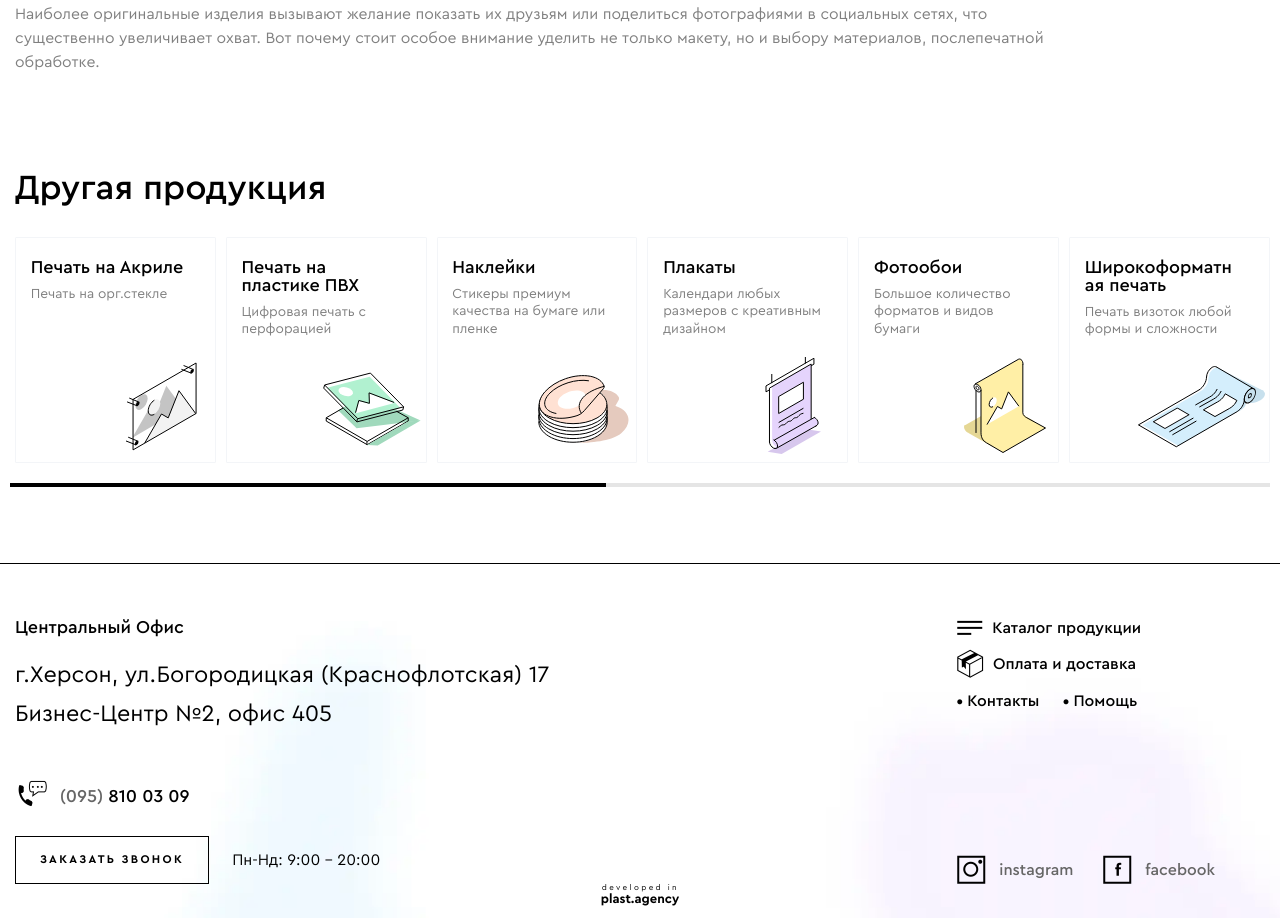
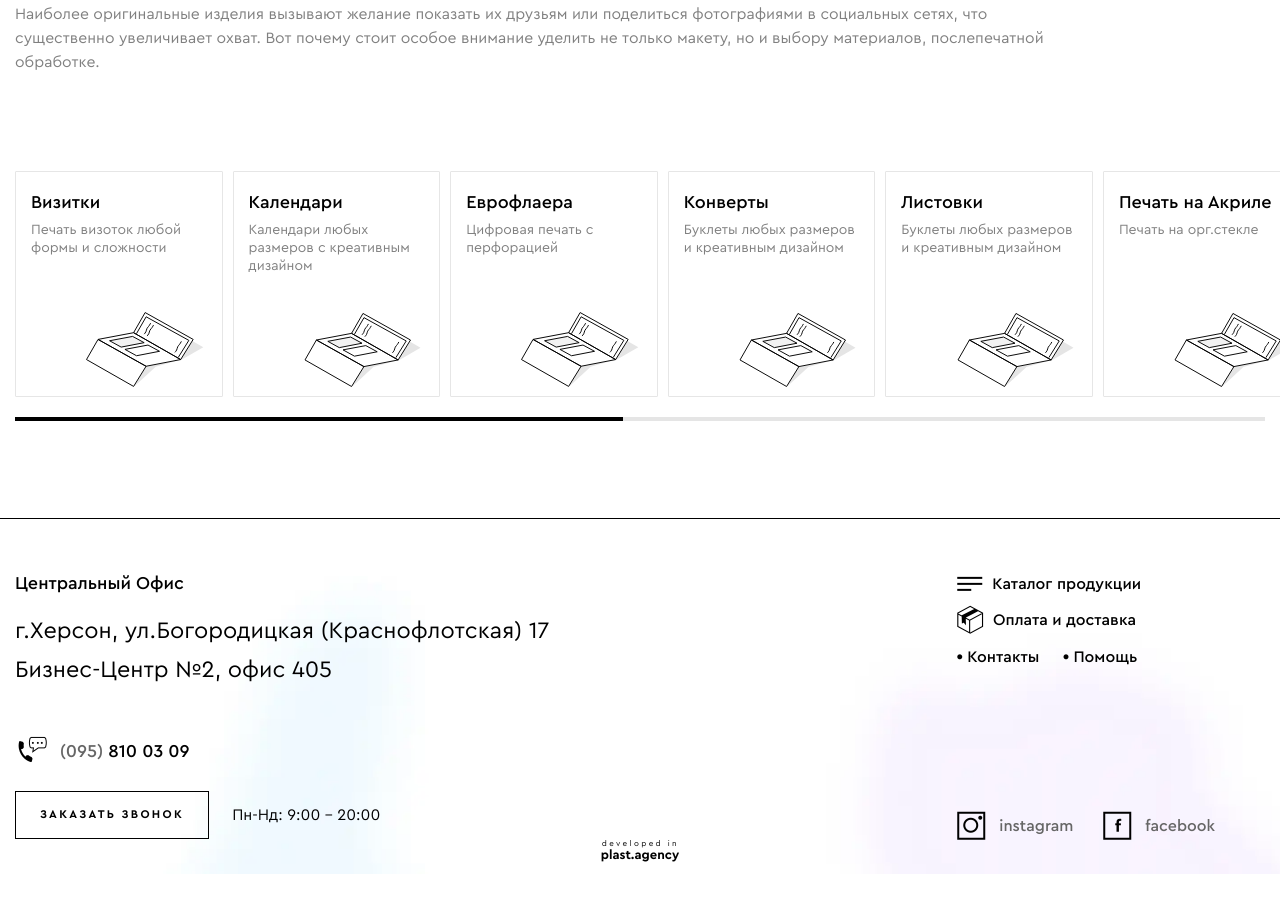
Before and after one commit to cubachatou/PRINTEX, a website: page PLAST_AGENCY/Product-3.html in a window 1280 px wide. Shown: the part 2042-2960 px from the top of the page. After the commit the page ends 2916 px from the top, so only its background shows below. Drawn offline with nearby package versions, Linux system fonts and the light colour scheme; files that its build step writes are made by us from their sources; files whose address does not match are found by name.

Commit message:
product slider

```diff
--- a/#src/scss/_product.scss
+++ b/#src/scss/_product.scss
@@ -412,117 +412,60 @@
 }
 //====================================================================================================
 //====================================================================================================
-.product {
-  // .product__another
-  &__another {
-    margin-bottom: 76px;
+.another-product {
+		// .another-product__scrollbar-slider
+		&__scrollbar-slider {
+      overflow: visible;
+      @include adaptiv-value("margin-bottom", 100, 50, 1);
 		}
-}
-.another-product {
-  &__link {
-    z-index: 1;
-    position: absolute;
-    top: 0px;
-    left: 0px;
-    width: 100%;
-    height: 100%;
-    color: $mainColor;
+		// .another-product__item
+		&__item {
+      @extend .item-catalog;
+      @include adaptiv-value("width", 212, 147, 1);
 		}
 		// .another-product__title
 		&__title {
-    @include adaptiv-value(margin-bottom, 30, 20, 1);
-    @include adaptiv-font(36, 30, 36);
-    line-height: 36px;
-    font-weight: 500;
+      @extend .item-catalog__title;
 		}
-  // .another-product__productarea
-  &__productarea {
-    min-width: 0;
-    margin: 0 -5px;
+		// .another-product__sub-title
+		&__sub-title {
+      @extend .item-catalog__sub-title;
 		}
-  // .another-product__product
-  &__product {
-    position: relative;
-    flex: 0 0 212 / 1330 * 100%;
-    margin: 0 5px;
-    padding: 20px 0 100px 0;
-    @include adaptiv-value(padding-left, 15, 10, 1);
-    @include adaptiv-value(padding-right, 15, 10, 1);
-    min-height: 226px;
-    max-height: 226px;
-    min-width: 147px;
-    border: 1px solid #f3f5f8;
-    border-radius: 1px;
-    transition: all 0.3s ease 0s;
-    @media (any-hover: hover) {
-      &:hover ._icon-productArrow {
-        opacity: 1;
+		// .another-product__body
+		&__body {
+      @extend .item-catalog__body;
 		}
-      &:hover ._bgcolor-hover {
-        opacity: 1;
+		// .another-product__arrow
+		&__arrow {
+      @extend .item-catalog__arrow;
+		}
+		// .another-product__icon-wrapper
+		&__icon-wrapper {
+      @extend .item-catalog__icon-wrapper;
+		}
+		// .another-product__icon
+		&__icon {
+      @extend .item-catalog__icon;
+			// .another-product__icon_default
+			&_default {
+        @extend .item-catalog__icon_default;
+			}
+			// .another-product__icon_colored
+			&_colored {
+        @extend .item-catalog__icon_colored;
 			}
 		}
 }
-  // .another-product__product-title
-  &__product-title {
-    word-break: break-word;
-    margin-bottom: 10px;
-    padding-right: 15px;
-    font-weight: 500;
-    font-size: 18px;
-    line-height: 18px;
-  }
-  // .another-product__product-subtitle
-  &__product-subtitle {
-    @include adaptiv-font(14, 12, 14);
-    line-height: 18 / 14 * 100%;
-    color: $gray80;
-  }
-  // .another-product__icon
-  &__icon {
-    position: absolute;
-    top: 0;
-    left: 0;
+
+.swiper-container {
   width: 100%;
   height: 100%;
-    background-repeat: no-repeat;
-    background-size: auto;
-    background-position: 95% 95%;
-    &_1 {
-      background-image: url(../img/catalog/colored7.svg);
 }
-    &_2 {
-      background-image: url(../img/catalog/colored8.svg);
+.swiper-wrapper {
 }
-    &_3 {
-      background-image: url(../img/catalog/colored9.svg);
+.swiper-slide {
 }
-    &_4 {
-      background-image: url(../img/catalog/colored10.svg);
-    }
-    &_5 {
-      background-image: url(../img/catalog/colored11.svg);
-    }
-    &_6 {
-      background-image: url(../img/catalog/colored12.svg);
-    }
-    &_7 {
-      background-image: url(../img/catalog/colored1.svg);
-    }
-    &_8 {
-      background-image: url(../img/catalog/colored2.svg);
-    }
-    &_9 {
-      background-image: url(../img/catalog/colored4.svg);
-    }
-    &_10 {
-      background-image: url(../img/catalog/colored5.svg);
-    }
-    &_11 {
-      background-image: url(../img/catalog/colored6.svg);
-    }
-  }
-}
+
 
 body > div.wrapper._loaded > main > section.product__another.another-product._container > div > div.swiper-scrollbar {
   margin-top: 20px;
--- a/PLAST_AGENCY/Product-3.html
+++ b/PLAST_AGENCY/Product-3.html
@@ -229,7 +229,6 @@
             </div>
           </div>
         </section>
-        <!--  -->
         <div class="product__table table-product _container">
           <table class="table-product__table table table_1">
             <tr class="table-product__row">
@@ -364,7 +363,6 @@
             </table>
           </div>
         </div>
-        <!--  -->
         <section class="product-info _container">
           <div>
             <h1>Что такое буклеты?</h1>
@@ -405,128 +403,140 @@
             </p>
           </div>
         </section>
-        <!--  -->
         <section class="product__another another-product _container">
-          <h3 class="another-product__title">Другая продукция</h3>
-          <div class="another-product__productarea _swiper _swiper_scroll">
-            <div class="another-product__product another-product__product_1">
-                <a href="" class="another-product__link"></a>
-                <h4 class="another-product__product-title">
-                  Печать на Акриле
-                </h4>
-                <p class="another-product__product-subtitle">
-                  Печать на орг.стекле
-                </p>
-                <div
-                  class="another-product__icon another-product__icon_1"
-                ></div>
-                <span class="_bgcolor-hover _bgcolor-hover_gray"></span>
-                <div class="_icon-productArrow"></div>
+          <div class="another-product__scrollbar-slider swiper-container _swiper _swiper_scroll">
+            <a href="#" class="another-product__item">
+              <h3 class="another-product__title">Визитки</h3>
+              <h4 class="another-product__sub-title">Печать визоток любой формы и сложности</h4>
+              <div class="another-product__body">
+                <span class="another-product__arrow _icon-productArrow"></span>
+                <div class="another-product__icon-wrapper">
+                  <span class="another-product__icon another-product__icon_default"></span>
+                  <span class="another-product__icon another-product__icon_colored"></span>
                 </div>
-            <div class="another-product__product another-product__product_2">
-                <a href="" class="another-product__link"></a>
-                <h4 class="another-product__product-title">
-                  Печать на пластике ПВХ
-                </h4>
-                <p class="another-product__product-subtitle">
-                  Цифровая печать с перфорацией
-                </p>
-                <div
-                  class="another-product__icon another-product__icon_2"
-                ></div>
-                <span class="_bgcolor-hover _bgcolor-hover_green"></span>
-                <div class="_icon-productArrow"></div>
               </div>
-            <div class="another-product__product another-product__product_3">
-                <a href="" class="another-product__link"></a>
-                <h4 class="another-product__product-title">
-                  Наклейки
-                </h4>
-                <p class="another-product__product-subtitle">
-                  Стикеры премиум качества на бумаге или пленке
-                </p>
-                <div
-                  class="another-product__icon another-product__icon_3"
-                ></div>
-                <span class="_bgcolor-hover _bgcolor-hover_beige"></span>
-                <div class="_icon-productArrow"></div>
+              <span class="_rgba _rgba-blue"></span>
+            </a>
+            <a href="#" class="another-product__item">
+              <h3 class="another-product__title">Календари</h3>
+              <h4 class="another-product__sub-title">Календари любых размеров с креативным дизайном</h4>
+              <div class="another-product__body">
+                <span class="another-product__arrow _icon-productArrow"></span>
+                <div class="another-product__icon-wrapper">
+                  <span class="another-product__icon another-product__icon_default"></span>
+                  <span class="another-product__icon another-product__icon_colored"></span>
                 </div>
-            <div class="another-product__product another-product__product_4">
-                <a href="" class="another-product__link"></a>
-                <h4 class="another-product__product-title">
-                  Плакаты
-                </h4>
-                <p class="another-product__product-subtitle">
-                  Календари любых размеров с креативным дизайном
-                </p>
-                <div
-                  class="another-product__icon another-product__icon_4"
-                ></div>
-                <span class="_bgcolor-hover _bgcolor-hover_purple"></span>
-                <div class="_icon-productArrow"></div>
               </div>
-            <div class="another-product__product another-product__product_5">
-                <a href="" class="another-product__link"></a>
-                <h4 class="another-product__product-title">
-                  Фотообои
-                </h4>
-                <p class="another-product__product-subtitle">
-                  Большое количество форматов и видов бумаги
-                </p>
-                <div
-                  class="another-product__icon another-product__icon_5"
-                ></div>
-                <span class="_bgcolor-hover _bgcolor-hover_yellow"></span>
-                <div class="_icon-productArrow"></div>
+              <span class="_rgba _rgba-purple"></span>
+            </a>
+            <a href="#" class="another-product__item">
+              <h3 class="another-product__title">Eврофлаера</h3>
+              <h4 class="another-product__sub-title">Цифровая печать с перфорацией</h4>
+              <div class="another-product__body">
+                <span class="another-product__arrow _icon-productArrow"></span>
+                <div class="another-product__icon-wrapper">
+                  <span class="another-product__icon another-product__icon_default"></span>
+                  <span class="another-product__icon another-product__icon_colored"></span>
                 </div>
-            <div class="another-product__product another-product__product_6">
-              <a href="" class="another-product__link"></a>
-              <h4 class="another-product__product-title">Широкоформатная печать</h4>
-              <p class="another-product__product-subtitle">Печать визоток любой формы и сложности</p>
-              <div class="another-product__icon another-product__icon_6"></div>
-              <span class="_bgcolor-hover _bgcolor-hover_blue"></span>
-              <div class="_icon-productArrow"></div>
               </div>
-            <div class="another-product__product another-product__product_7">
-              <a href="" class="another-product__link"></a>
-              <h4 class="another-product__product-title">Широкоформатная печать</h4>
-              <p class="another-product__product-subtitle">Печать визоток любой формы и сложности</p>
-              <div class="another-product__icon another-product__icon_7"></div>
-              <span class="_bgcolor-hover _bgcolor-hover_blue"></span>
-              <div class="_icon-productArrow"></div>
+              <span class="_rgba _rgba-green"></span>
+            </a>
+            <a href="#" class="another-product__item">
+              <h3 class="another-product__title">Конверты</h3>
+              <h4 class="another-product__sub-title">Буклеты любых размеров и креативным дизайном</h4>
+              <div class="another-product__body">
+                <span class="another-product__arrow _icon-productArrow"></span>
+                <div class="another-product__icon-wrapper">
+                  <span class="another-product__icon another-product__icon_default"></span>
+                  <span class="another-product__icon another-product__icon_colored"></span>
                 </div>
-            <div class="another-product__product another-product__product_8">
-              <a href="" class="another-product__link"></a>
-              <h4 class="another-product__product-title">Широкоформатная печать</h4>
-              <p class="another-product__product-subtitle">Печать визоток любой формы и сложности</p>
-              <div class="another-product__icon another-product__icon_8"></div>
-              <span class="_bgcolor-hover _bgcolor-hover_blue"></span>
-              <div class="_icon-productArrow"></div>
               </div>
-            <div class="another-product__product another-product__product_9">
-              <a href="" class="another-product__link"></a>
-              <h4 class="another-product__product-title">Широкоформатная печать</h4>
-              <p class="another-product__product-subtitle">Печать визоток любой формы и сложности</p>
-              <div class="another-product__icon another-product__icon_9"></div>
-              <span class="_bgcolor-hover _bgcolor-hover_blue"></span>
-              <div class="_icon-productArrow"></div>
+              <span class="_rgba _rgba-beige"></span>
+            </a>
+            <a href="#" class="another-product__item">
+              <h3 class="another-product__title">Листовки</h3>
+              <h4 class="another-product__sub-title">Буклеты любых размеров и креативным дизайном</h4>
+              <div class="another-product__body">
+                <span class="another-product__arrow _icon-productArrow"></span>
+                <div class="another-product__icon-wrapper">
+                  <span class="another-product__icon another-product__icon_default"></span>
+                  <span class="another-product__icon another-product__icon_colored"></span>
                 </div>
-            <div class="another-product__product another-product__product_10">
-              <a href="" class="another-product__link"></a>
-              <h4 class="another-product__product-title">Широкоформатная печать</h4>
-              <p class="another-product__product-subtitle">Печать визоток любой формы и сложности</p>
-              <div class="another-product__icon another-product__icon_10"></div>
-              <span class="_bgcolor-hover _bgcolor-hover_blue"></span>
-              <div class="_icon-productArrow"></div>
               </div>
-            <div class="another-product__product another-product__product_11">
-              <a href="" class="another-product__link"></a>
-              <h4 class="another-product__product-title">Широкоформатная печать</h4>
-              <p class="another-product__product-subtitle">Печать визоток любой формы и сложности</p>
-              <div class="another-product__icon another-product__icon_11"></div>
-              <span class="_bgcolor-hover _bgcolor-hover_blue"></span>
-              <div class="_icon-productArrow"></div>
+              <span class="_rgba _rgba-gray"></span>
+            </a>
+            <a href="#" class="another-product__item">
+              <h3 class="another-product__title">Печать на Акриле</h3>
+              <h4 class="another-product__sub-title">Печать на орг.стекле</h4>
+              <div class="another-product__body">
+                <span class="another-product__arrow _icon-productArrow"></span>
+                <div class="another-product__icon-wrapper">
+                  <span class="another-product__icon another-product__icon_default"></span>
+                  <span class="another-product__icon another-product__icon_colored"></span>
                 </div>
+              </div>
+              <span class="_rgba _rgba-gray"></span>
+            </a>
+            <a href="#" class="another-product__item">
+              <h3 class="another-product__title">Печать на пластике ПВХ</h3>
+              <h4 class="another-product__sub-title">Цифровая печать с перфорацией</h4>
+              <div class="another-product__body">
+                <span class="another-product__arrow _icon-productArrow"></span>
+                <div class="another-product__icon-wrapper">
+                  <span class="another-product__icon another-product__icon_default"></span>
+                  <span class="another-product__icon another-product__icon_colored"></span>
+                </div>
+              </div>
+              <span class="_rgba _rgba-green"></span>
+            </a>
+            <a href="#" class="another-product__item">
+              <h3 class="another-product__title">Наклейки</h3>
+              <h4 class="another-product__sub-title">Стикеры премиум качества на бумаге или пленке</h4>
+              <div class="another-product__body">
+                <span class="another-product__arrow _icon-productArrow"></span>
+                <div class="another-product__icon-wrapper">
+                  <span class="another-product__icon another-product__icon_default"></span>
+                  <span class="another-product__icon another-product__icon_colored"></span>
+                </div>
+              </div>
+              <span class="_rgba _rgba-beige"></span>
+            </a>
+            <a href="#" class="another-product__item">
+              <h3 class="another-product__title">Плакаты</h3>
+              <h4 class="another-product__sub-title">Календари любых размеров с креативным дизайном</h4>
+              <div class="another-product__body">
+                <span class="another-product__arrow _icon-productArrow"></span>
+                <div class="another-product__icon-wrapper">
+                  <span class="another-product__icon another-product__icon_default"></span>
+                  <span class="another-product__icon another-product__icon_colored"></span>
+                </div>
+              </div>
+              <span class="_rgba _rgba-purple"></span>
+            </a>
+            <a href="#" class="another-product__item">
+              <h3 class="another-product__title">Фотообои</h3>
+              <h4 class="another-product__sub-title">Большое количество форматов и видов бумаги</h4>
+              <div class="another-product__body">
+                <span class="another-product__arrow _icon-productArrow"></span>
+                <div class="another-product__icon-wrapper">
+                  <span class="another-product__icon another-product__icon_default"></span>
+                  <span class="another-product__icon another-product__icon_colored"></span>
+                </div>
+              </div>
+              <span class="_rgba _rgba-yellow"></span>
+            </a>
+            <a href="#" class="another-product__item">
+              <h3 class="another-product__title">Широкоформатная печать</h3>
+              <h4 class="another-product__sub-title">Печать визоток любой формы и сложности</h4>
+              <div class="another-product__body">
+                <span class="another-product__arrow _icon-productArrow"></span>
+                <div class="another-product__icon-wrapper">
+                  <span class="another-product__icon another-product__icon_default"></span>
+                  <span class="another-product__icon another-product__icon_colored"></span>
+                </div>
+              </div>
+              <span class="_rgba _rgba-blue"></span>
+            </a>
           </div>
         </section>
       </main>
--- a/PLAST_AGENCY/js/app.js
+++ b/PLAST_AGENCY/js/app.js
@@ -821,16 +821,21 @@ if (sliderScrollItems.length > 0) {
 		const sliderScroll = new Swiper(sliderScrollItem, {
       observer: true,
       observeParents: true,
-			direction: 'horizontal',
-			slidesPerView: 'auto',
+      direction: "horizontal",
+      slidesPerView: "auto",
       freeMode: true,
       scrollbar: {
         el: sliderScrollBar,
         draggable: true,
-				snapOnRelease: false
+        snapOnRelease: false,
       },
       mousewheel: {
         releaseOnEdges: true,
+      },
+      breakpoints: {
+        768: {
+          spaceBetween: 10,
+        }
       },
     });
 		sliderScroll.scrollbar.updateSize();
@@ -904,6 +909,7 @@ let sliderSlider = new Swiper(".slider__body", {
 
 
 function sliders_bild_callback(params) {}
+
 //let btn = document.querySelectorAll('button[type="submit"],input[type="submit"]');
 let forms = document.querySelectorAll('form');
 if (forms.length > 0) {
```
Also changed, not shown: #src/Product-3.html (+122 -112 lines), #src/js/files/sliders.js (+8 -3 lines), PLAST_AGENCY/css/style.css, PLAST_AGENCY/css/style.min.css, PLAST_AGENCY/js/app.min.js, PLAST_AGENCY/js/general.js, PLAST_AGENCY/js/general.min.js. Lines whose indentation alone changed are shown as unchanged.
